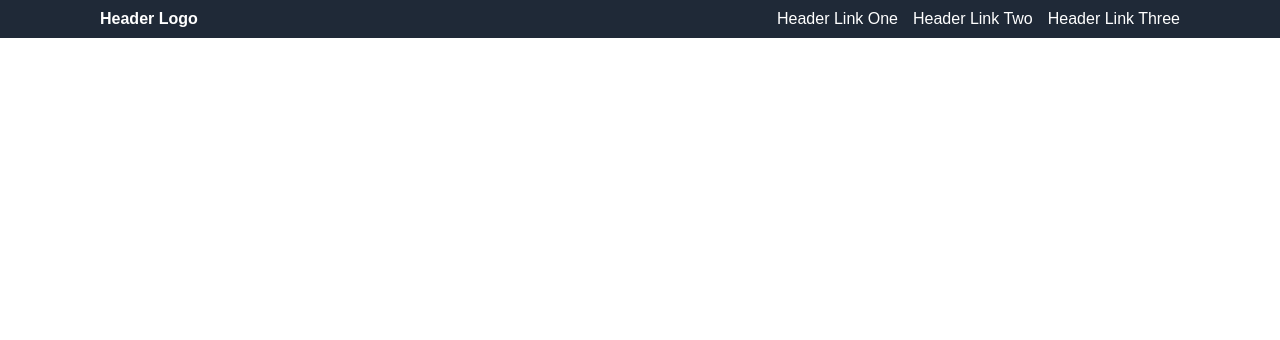
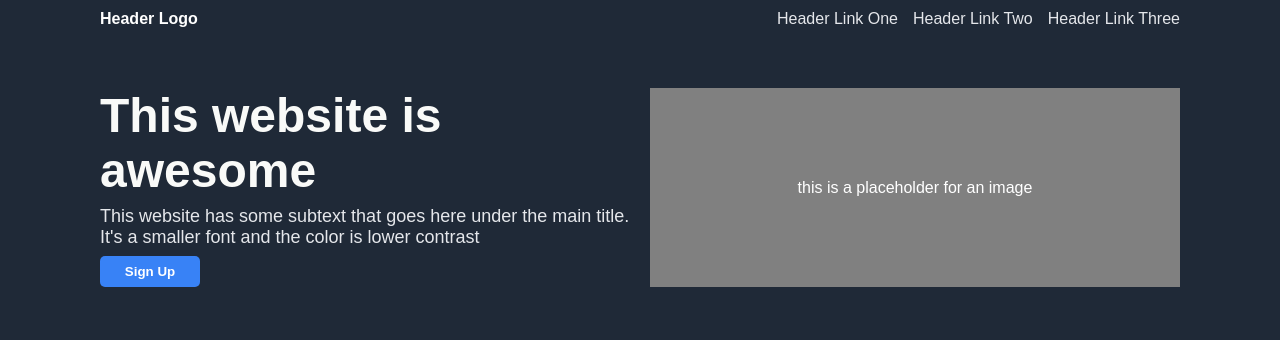
Before and after one commit to Bbarnz123/Landing-page, a plain HTML site: page index.html in a window 1280 px wide. Drawn offline with Linux system fonts and the light colour scheme.

Commit message:
add hero text, subtext, cta button, placeholder img
organised text on the left side, placeholder img on the right side
equal amount of space taken up for the horizontal elements

```diff
--- a/index.html
+++ b/index.html
@@ -7,6 +7,7 @@
     <link rel="stylesheet" href="styles.css">
 </head>
 <body>
+    <div class="content">
         <div class="header">
             <div class="logo">Header Logo</div>
 
@@ -16,5 +17,17 @@
                 <li><a>Header Link Three</a></li>
             </ul>
         </div>
+        <div class="container1">
+            <div class="herotext">
+                <h1 id="title">This website is awesome</h1>
+                <p id="subtext">This website has some subtext that goes here under the main title.
+                    It's a smaller font and the color is lower contrast</p>
+                <button>Sign Up</button>
+            </div>
+            <div class="placeholder">
+                this is a placeholder for an image
+            </div>
+        </div>
+    </div>
 </body>
 </html>
--- a/styles.css
+++ b/styles.css
@@ -1,6 +1,16 @@
+* {
+    margin: 0;
+    padding: 0;
+}
+
 body {
     height: 100vh;
     margin: 0;
+    background-color: #1F2937;
+}
+
+.content {
+   margin: 0 100px;
 }
 
 .header {
@@ -8,13 +18,14 @@ body {
     justify-content: space-between;
     background-color: #1F2937;
     color: white;
-    padding: 10px 100px;
+    padding: 10px 0;
     font-family: sans-serif;
 }
 
 ul {
     margin: 0;
     padding: 0;
+    color: #E5E7EB;
 }
 
 li {
@@ -29,3 +40,51 @@ li {
 .logo {
     font-weight: bold;
 }
+
+.container1 {
+    background-color: #1F2937;
+    padding: 50px 0;
+    font-family: sans-serif;
+    display: flex;
+    gap: 20px;
+}
+
+.herotext {
+    color: white;
+    display: flex;
+    flex-direction: column;
+    gap: 8px;
+}
+
+#title {
+    font-size: 48px;
+    font-weight: 900;
+    color: #F9FAF8;
+}
+
+#subtext {
+    font-size: 18px;
+    color: #E5E7EB;
+}
+
+button {
+    background-color: #3882F6;
+    border-radius: 5px;
+    border: none;
+    color: white;
+    font-weight: bold;
+    max-width: 100px;
+    padding: 8px 0;
+}
+
+.placeholder {
+    display: flex;
+    align-items: center;
+    justify-content: center;
+    background-color: grey;
+    color: white;
+}
+
+.herotext, .placeholder {
+    flex: 1;
+}
```
Lines whose indentation alone changed are shown as unchanged.
